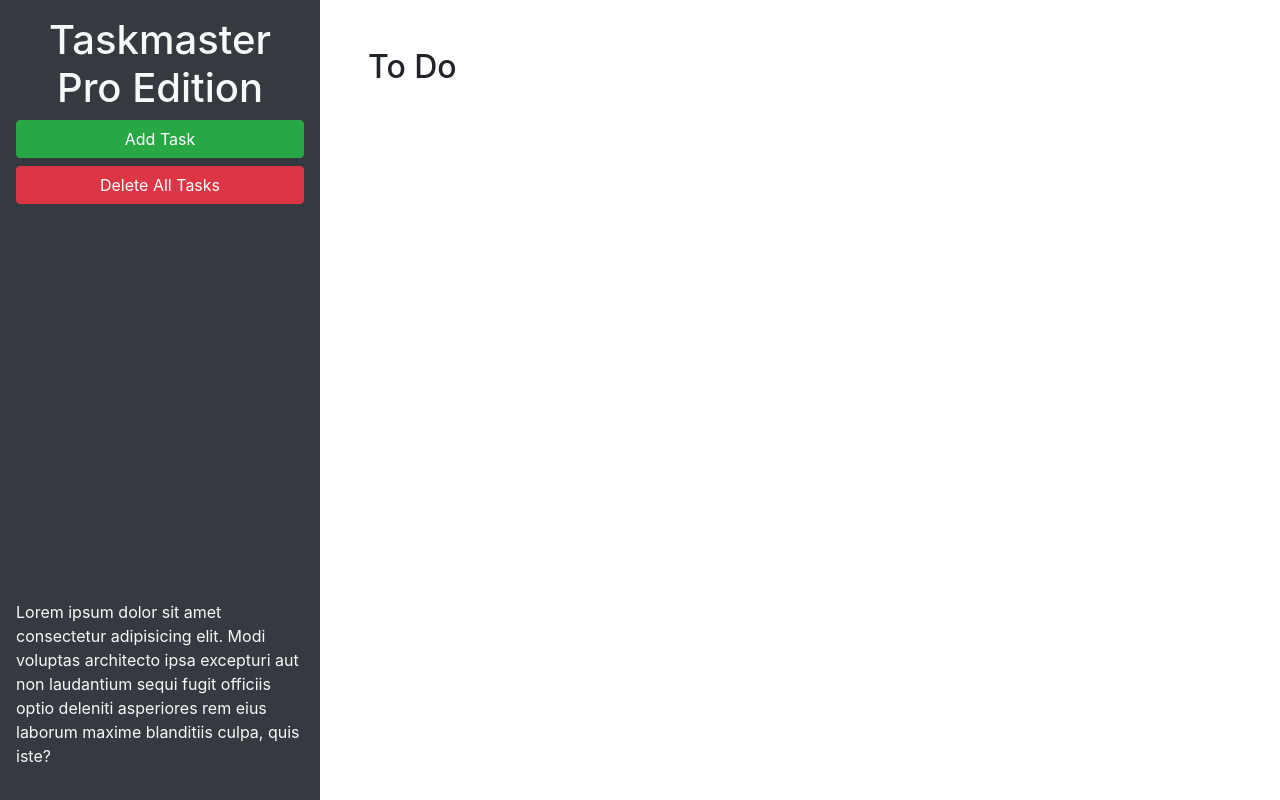
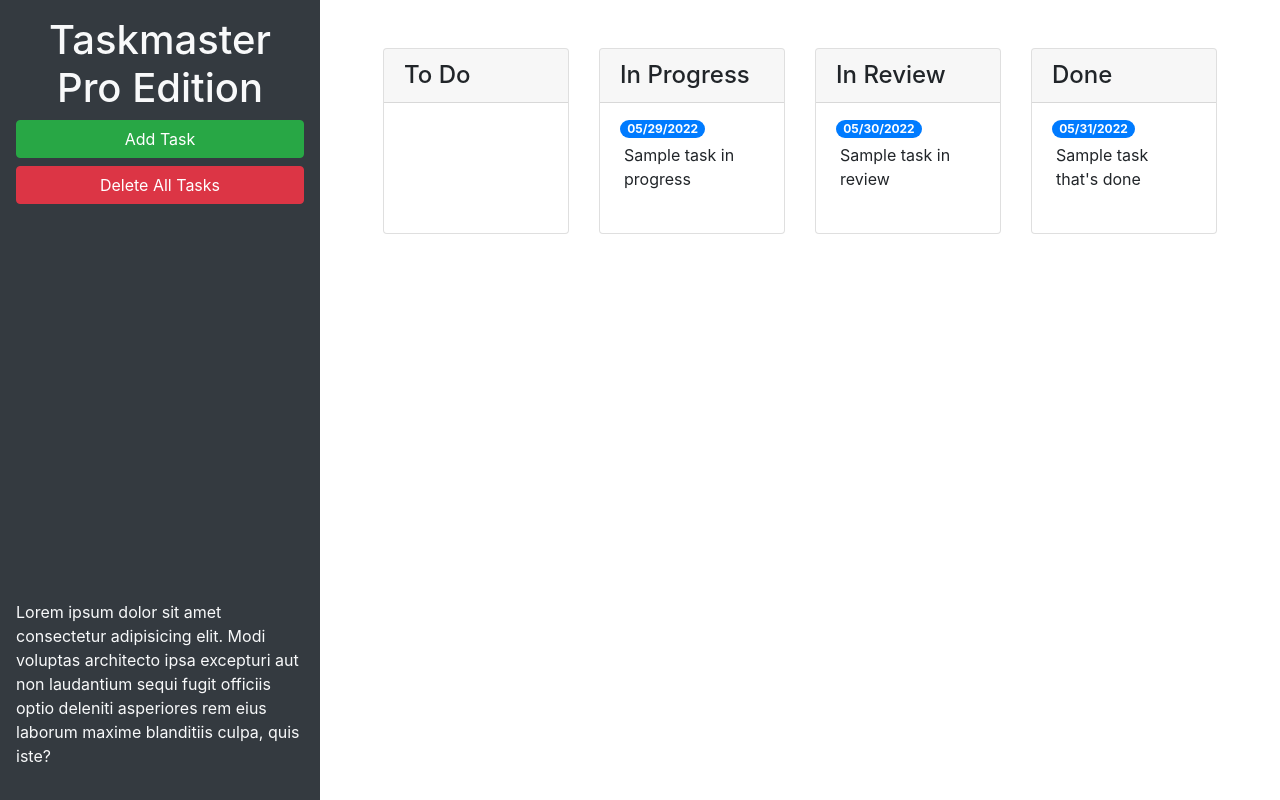
Before and after one commit to kalecodes/taskmaster-pro, a plain HTML site: page index.html in a window 1280 px wide. Drawn offline with nearby package versions, Linux system fonts and the light colour scheme.

Commit message:
implement bootstrap grid

```diff
--- a/index.html
+++ b/index.html
@@ -24,9 +24,54 @@
       </p>
     </header>
     <main class="col-12 col-lg-9">
-      <div class="m-5">
-        <h2>To Do</h2>
-        <ul id="list-toDo" class="list-group"> </ul>
+      <div class="m-5 row justify-content-around">
+      <!--ToDo-->
+        <div class="col-12 col-md-6 col-xl-3 mb-3">
+          <div class="card">
+            <h4 class="card-header">
+              To Do
+            </h4>
+            <ul id="list-toDo" class="list-group list-group-flush">
+
+            </ul>
+          </div>
+        </div>
+      <!--In progress-->
+        <div class="col-12 col-md-6 col-xl-3 mb-3">
+          <div class="card">
+            <h4 class="card-header">In Progress</h4>
+            <ul id= "list-inProgress" class="list-group list-group-flush">
+              <li class="list-group-item">
+                <span class="badge badge-primary badge-pill">05/29/2022</span>
+                <p class="m-1">Sample task in progress</p>
+              </li>
+            </ul>
+          </div>
+        </div>
+      <!--In Review-->
+        <div class="col-12 col-md-6 col-xl-3 mb-3">
+          <div class="card">
+            <h4 class="card-header">In Review</h4>
+            <ul id="list-inReview" class="list-group list-group-flush">
+              <li class="list-group-item">
+                <span class="badge badge-primary badge-pill">05/30/2022</span>
+                <p class="m-1">Sample task in review</p>
+              </li>
+            </ul>
+          </div>
+        </div>
+      <!--Done-->
+        <div class="col-12 col-md-6 col-xl-3 mb-3">
+          <div class="card">
+            <h4 class="card-header">Done</h4>
+            <ul id="list-done" class="list-group list-group-flush">
+              <li class="list-group-item">
+                <span class="badge badge-primary badge-pill">05/31/2022</span>
+                <p class="m-1">Sample task that's done</p>
+              </li>
+            </ul>
+          </div>
+        </div>
       </div>
     </main>
   </div>
@@ -46,11 +91,11 @@
           <form>
             <div class="form-group">
               <label for="modalTaskDescription">Task description</label>
-              <textarea id="modalTaskDescription" rows="3"></textarea>
+              <textarea id="modalTaskDescription" rows="3" class="form-control"></textarea>
             </div>
             <div class="form-group">
               <label for="modalDueDate">Due date</label>
-              <input type="text" id="modalDueDate" placeholder="mm/dd/yyyy" autocomplete="off" />
+              <input type="text" class="form-control" id="modalDueDate" placeholder="mm/dd/yyyy" autocomplete="off" />
             </div>
           </form>
         </div>
```
